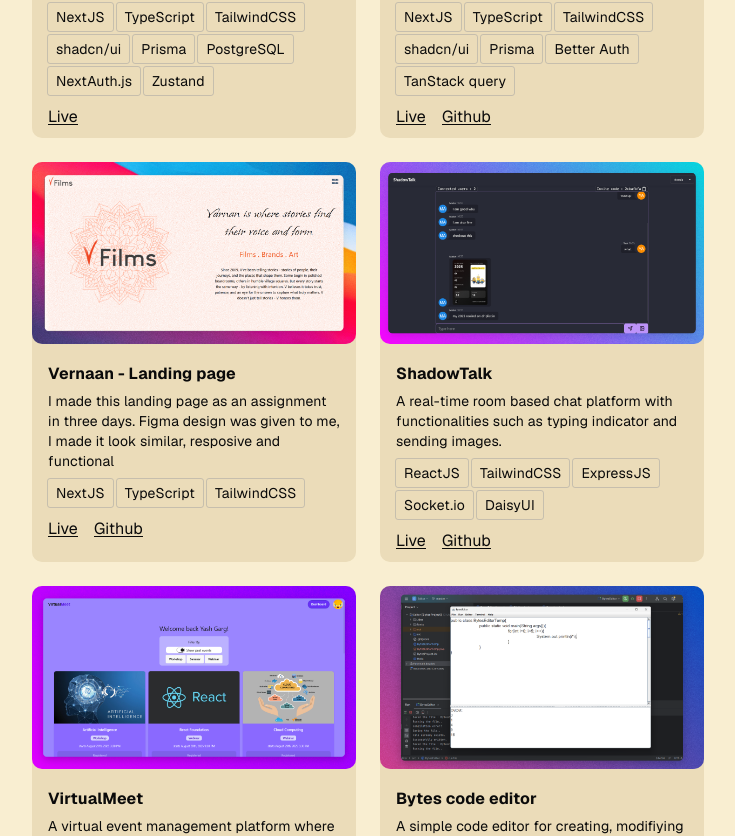
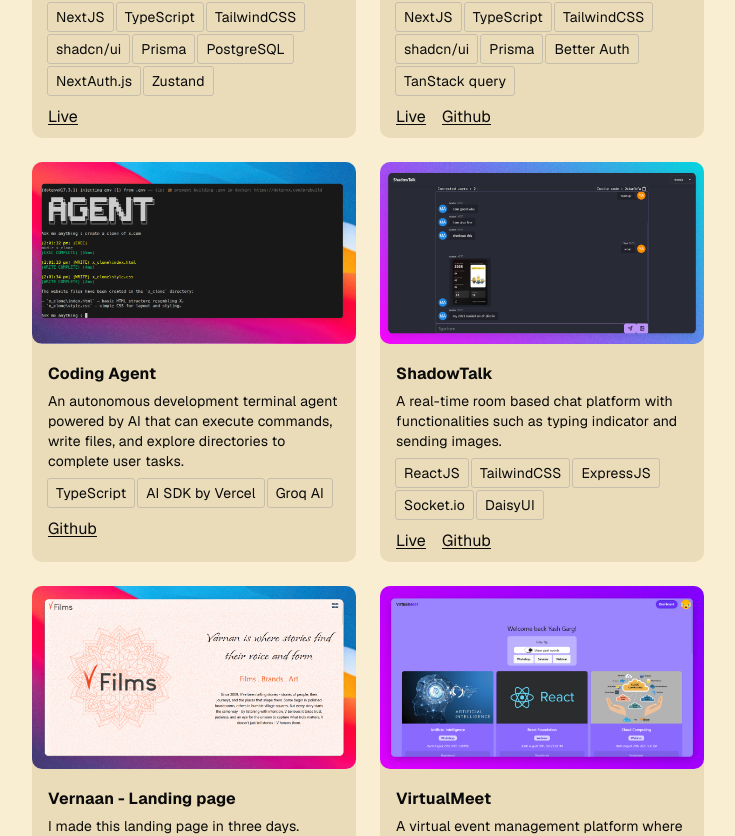
Before and after one commit to mr-mods-yg/mrmods, a Next.js app: page /projects in a window 1280 px wide. Shown: the part 512-1348 px from the top of the page, without its empty margins (272-1007 px from the left). Built offline with nearby package versions, Linux system fonts and the light colour scheme.

Commit message:
added coding agent in projects

```diff
--- a/src/components/custom/projects.tsx
+++ b/src/components/custom/projects.tsx
@@ -9,6 +9,14 @@
             transition={{ duration: 0.5, ease: "easeOut" }} className="w-full max-w-2xl mb-8">
 
             <div className="grid gap-6 sm:grid-cols-2">
+                <ProjectCard
+                    imagePath="/bytes-editor.png"
+                    imageAlt="BytesEditor Image"
+                    name="Bytes code editor"
+                    description="A simple code editor for creating, modifiying or/and debugging java programs."
+                    technologlies={["Java", "Swing(AWT)", "File Handling", "Terminal Management"]}
+                    githubURL="https://github.com/mr-mods-yg/Bytes-code-editor"
+                />
                 <ProjectCard
                     imagePath="/image-dither.png"
                     imageAlt="Torrent Search Image"
@@ -60,16 +68,14 @@
                 technologlies={["NextJS", "TypeScript", "TailwindCSS", "shadcn/ui", "Prisma", "Better Auth", "TanStack query"]}
                 liveURL="https://open-notion.vercel.app"
                 githubURL="https://github.com/mr-mods-yg/open-notion"
-                isWorkInProgress
             />
             <ProjectCard
-                imagePath="/vernaan.png"
-                imageAlt="Vernaan Image"
-                name="Vernaan - Landing page"
-                description="I made this landing page as an assignment in three days. Figma design was given to me, I made it look similar, resposive and functional"
-                technologlies={["NextJS", "TypeScript", "TailwindCSS"]}
-                liveURL="https://vernaan.vercel.app/"
-                githubURL="https://github.com/mr-mods-yg/ez-labs-vernaan"
+                imagePath="/agent.png"
+                imageAlt="Coding Agent Image"
+                name="Coding Agent"
+                description="An autonomous development terminal agent powered by AI that can execute commands, write files, and explore directories to complete user tasks."
+                technologlies={["TypeScript", "AI SDK by Vercel", "Groq AI"]}
+                githubURL="https://github.com/mr-mods-yg/coding-agent"
             />
             <ProjectCard
                 imagePath="/shadow-talk.png"
@@ -80,9 +86,16 @@
                 liveURL="https://shadow-talk-chat-app.vercel.app/"
                 githubURL="https://github.com/mr-mods-yg/shadow-talk-chat-app"
             />
-
-
             {!isHomePage && <>
+                <ProjectCard
+                    imagePath="/vernaan.png"
+                    imageAlt="Vernaan Image"
+                    name="Vernaan - Landing page"
+                    description="I made this landing page in three days. Figma design was given to me, I made it look similar, resposive and functional."
+                    technologlies={["NextJS", "TypeScript", "TailwindCSS"]}
+                    liveURL="https://vernaan.vercel.app/"
+                    githubURL="https://github.com/mr-mods-yg/ez-labs-vernaan"
+                />
                 <ProjectCard
                     imagePath="/virtual-meet.png"
                     imageAlt="VirtualMeet Image"
@@ -92,14 +105,7 @@
                     liveURL="https://virtual-meet-psi.vercel.app/"
                     githubURL="https://github.com/mr-mods-yg/VirtualMeet"
                 />
-                <ProjectCard
-                    imagePath="/bytes-editor.png"
-                    imageAlt="BytesEditor Image"
-                    name="Bytes code editor"
-                    description="A simple code editor for creating, modifiying or/and debugging java programs."
-                    technologlies={["Java", "Swing(AWT)", "File Handling", "Terminal Management"]}
-                    githubURL="https://github.com/mr-mods-yg/Bytes-code-editor"
-                />
+
 
             </>}
         </div>
--- a/src/data/skills.ts
+++ b/src/data/skills.ts
@@ -10,6 +10,7 @@
     'Postgres',
     'Prisma',
     'Docker',
+    'AI SDKs',
     'Socket.io',
     'Vercel',
     'REST',
@@ -17,6 +18,7 @@
     'Java',
     'HTML',
     'CSS',
+
   ]
 
 export default skills;
```
Also changed, not shown: public/agent.png (added).
